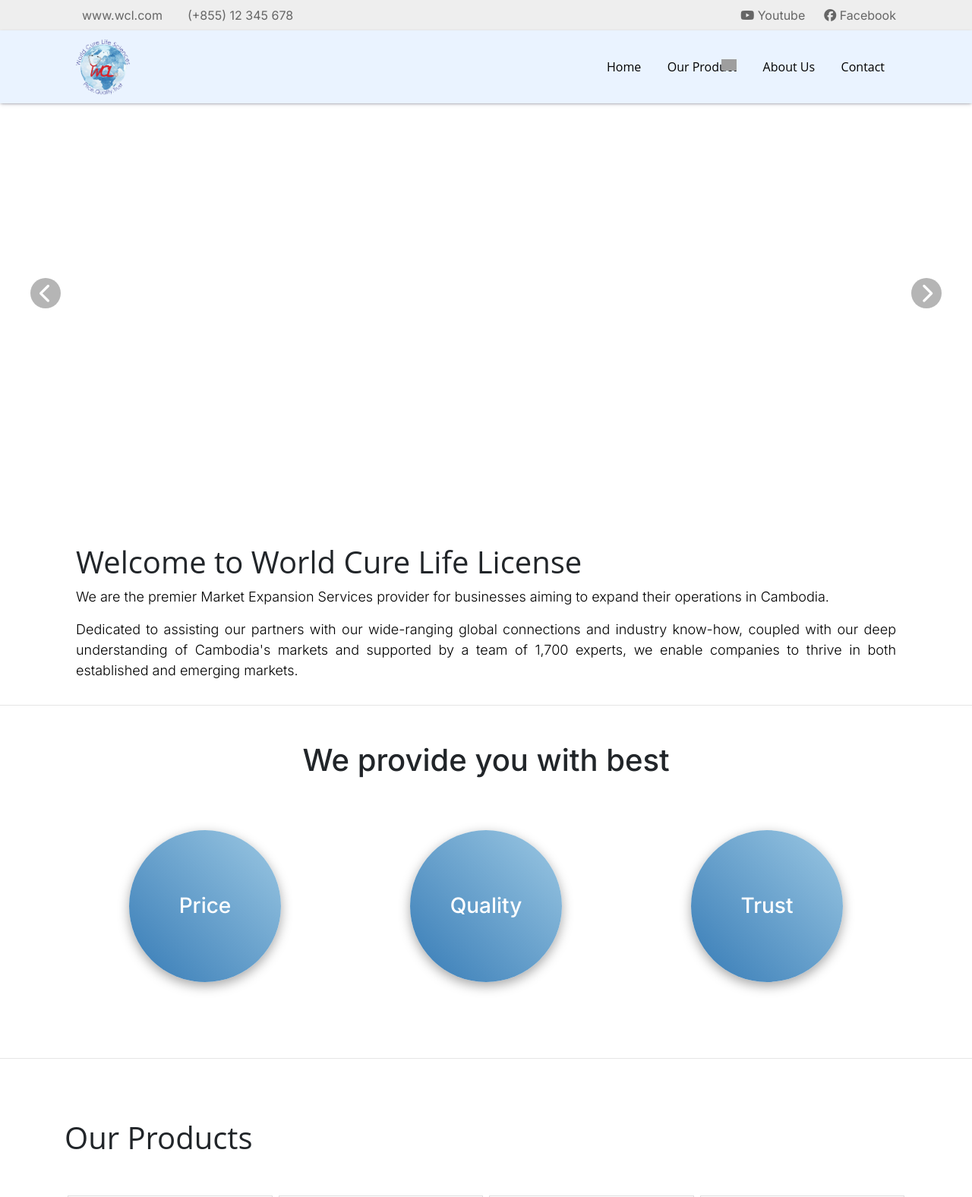
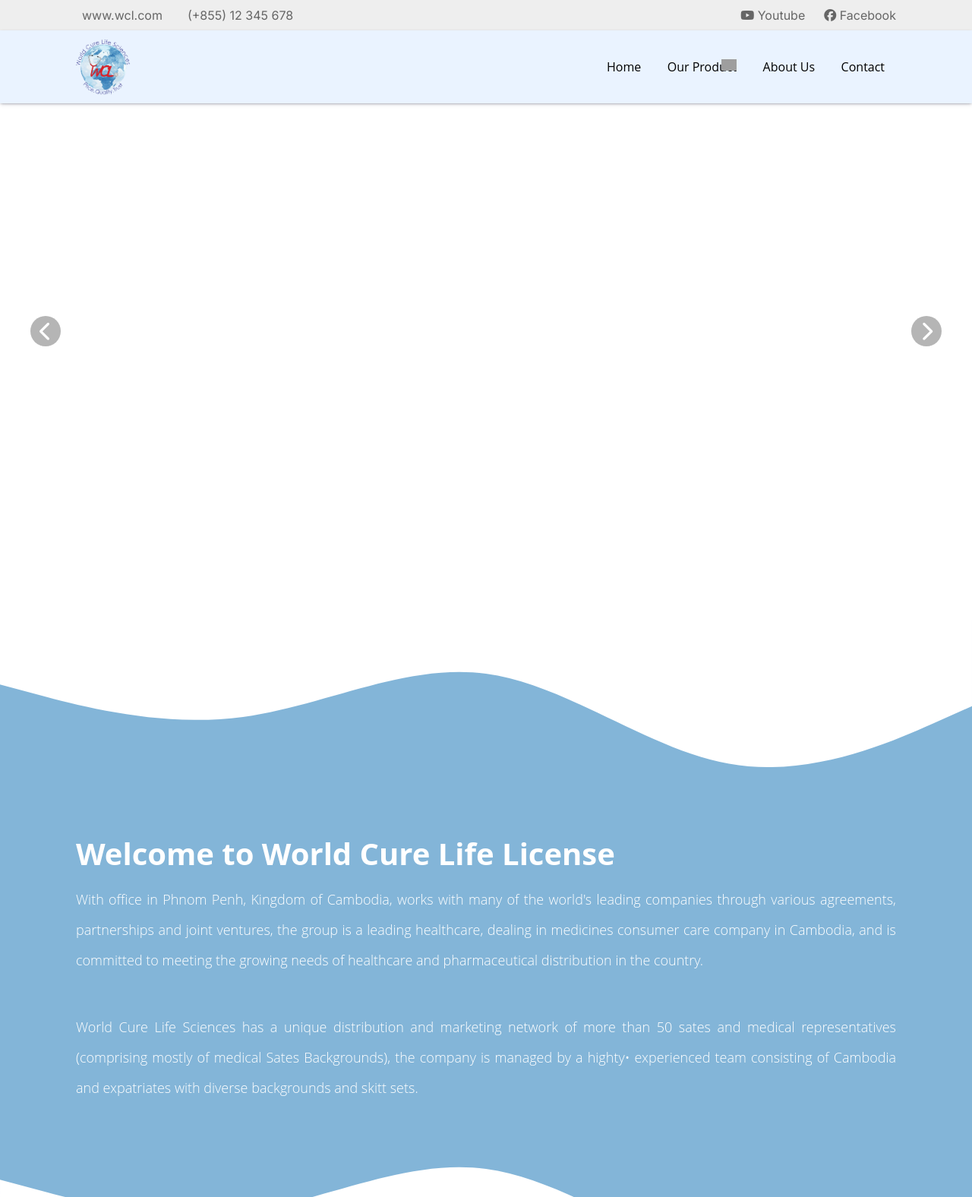
Before and after one commit to monykappa/WCL, a Django app: page / in a window 1280 px wide. Shown: the top 1576 px of the page at 76% size. Run offline with Django 5.2, Linux system fonts and the light colour scheme; data that the repository does not hold is empty; some libraries are stand-ins or nearby versions; grey boxes are pictures that could not be loaded.

Commit message:
style home page

```diff
--- a/static/css/home/home.css
+++ b/static/css/home/home.css
@@ -1,7 +1,7 @@
 .slider {
   position: relative;
   width: 100%;
-  height: 500px;
+  height: 600px;
   margin: 0 auto;
   overflow: hidden;
 }
@@ -107,21 +107,39 @@ button {
   transition: 0.3s all;
 }
 
+
+
+.lower-curve svg{
+  display: block;
+  background-color:#83b5d8 !important;
+}
+.upper-curve svg{
+  display: block;
+  background-color:#83b5d8 !important;
+}
 button:hover {
   background-color: red;
 }
+
+section.custom-shape{
+  margin-top: 5rem;
+}
 section.welcome-ctn{
   font-family: var(--secondary-font);
-  margin-top: 5rem;
+  background-color: #83b5d8 ;
+  color:white !important;
 }
 section.welcome-ctn h1{
+  font-weight: bold;
   font-family: var(--primary-font);
 
 }
 section.welcome-ctn p{
+  line-height: 2.5rem;
+  font-family: var(--primary-font);
   text-align: justify;
   text-justify: inter-word;
-  color:#000;
+  color:rgb(255, 255, 255);
   font-size: 18px;
 }
 .circle-box {
@@ -134,25 +152,58 @@ section.welcome-ctn p{
   font-family: var(--secondary-font);
 }
 
+.top-radius{
+  display: flex;
+  margin:0 auto;
+  border-radius: 50% 50% 0 0;
+  background-image: linear-gradient(to top left, rgb(207, 11, 47), #bd291f);
+  width: 200px;
+  height: 200px;
+  box-shadow: rgba(0, 0, 0, 0.24) 0px 3px 8px;
+}
+.bottom-radius{
+  display: flex;
+  margin:0 auto;
+  border-radius:0 0 50% 50%;
+  border:1px solid rgba(122, 119, 119, 0.196);
+  background-image: linear-gradient(to top left, rgb(255, 255, 255), #f8f6f2);
+  width: 200px;
+  height: 200px;
+  /* box-shadow: rgba(0, 0, 0, 0.25) 0px 54px 55px, rgba(0, 0, 0, 0.12) 0px -12px 30px, rgba(0, 0, 0, 0.12) 0px 4px 6px, rgba(0, 0, 0, 0.17) 0px 12px 13px, rgba(0, 0, 0, 0.09) 0px -3px 5px; */
+}
+
+
+
 .circle {
-
   content:'';
   position: relative;
-  width: 200px;
-  height: 200px;
-  background-image: linear-gradient(to top right, #367bb6, #9cc8e3);
+  width: 300px;
+  height: 300px;
+  background-image: linear-gradient(to top left, #367bb6, #9cc8e3);
   border-radius: 50%;
   display: inline-flex;
   align-items: center;
   justify-content: center;
   box-shadow: rgba(0, 0, 0, 0.35) 0px 5px 15px;
-  margin: 20px;
 }
 
 .circle h3 {
   font-family: var(--secondary-font);
   margin: 0;
   color:#fff;
+}
+
+
+.shape {
+  content:'';
+  position: relative;
+  width: 300px;
+  height: 300px;
+  background-image: linear-gradient(to top left, #367bb6, #9cc8e3);
+  display: inline-flex;
+  align-items: center;
+  justify-content: center;
+  box-shadow: rgba(0, 0, 0, 0.35) 0px 5px 15px;
 }
 
 
@@ -176,7 +227,7 @@ section.welcome-ctn p{
 .hidden-top {
   opacity: 0;
   filter: blur(2px) !important;
-  transform: translateY(-50%) !important;
+  transform: translateY(-20%) !important;
   transition: all 1.5s;
 }
 .hidden-bottom {
@@ -217,6 +268,9 @@ section.product-ctn-home{
   .slide-title h1{
     font-size: 12px;
   }
+  section.welcome-ctn h1{
+    font-size: 22px;
+  }
 
 }
 @media (min-width: 305px) and (max-width: 524px) {
@@ -238,14 +292,18 @@ section.product-ctn-home{
     font-family: "Poppins", sans-serif !important;
     font-size: 22px;
   }
-  section.welcome-ctn{
+  /* section.welcome-ctn{
     margin-top: 2rem;
+  } */
+  section.welcome-ctn h1{
+    font-size: 32px;
   }
   section.welcome-ctn p{
     text-align: justify;
     text-justify: inter-word;
   }
 }
+
 
 @media (min-width: 525px) and (max-width: 761px) {
   button {
--- a/templates/home/home.html
+++ b/templates/home/home.html
@@ -3,8 +3,9 @@
 
 {% block title %} Home {% endblock title %}
 {% block css %}
+
+<link rel="stylesheet" href="{% static 'css/products/products.css' %}">
 <link rel="stylesheet" href="{% static 'css/home/home.css' %}">
-<link rel="stylesheet" href="{% static 'css/products/products.css' %}">
 <link rel="stylesheet" href="{% static 'css/animation/animation.css'%}">
 {% endblock css%}
 
@@ -28,45 +29,84 @@
 
 
 
-<section class="welcome-ctn">
-    <div class="container">
-        <div class="row">
-            <div class="col-md-12">
-                <h1 class="hidden-top">Welcome to World Cure Life License</h1>
-                <p class="hidden-top">We are the premier Market Expansion Services provider for businesses aiming to expand their
-                    operations in Cambodia.</p>
-                <p  class="hidden-bottom">Dedicated to assisting our partners with our wide-ranging global connections and industry know-how,
-                    coupled with our deep understanding of Cambodia's markets and supported by a team of 1,700 experts,
-                    we enable companies to thrive in both established and emerging markets.</p>
+<section class="custom-shape hidden-top">
+    <div class="upper-curve">
+        <svg xmlns="http://www.w3.org/2000/svg" viewBox="0 0 1440 320">
+            <path fill="#fff" fill-opacity="1"
+                d="M0,96L60,112C120,128,240,160,360,144C480,128,600,64,720,80C840,96,960,192,1080,213.3C1200,235,1320,181,1380,154.7L1440,128L1440,0L1380,0C1320,0,1200,0,1080,0C960,0,840,0,720,0C600,0,480,0,360,0C240,0,120,0,60,0L0,0Z">
+            </path>
+        </svg>
+
+    </div>
+    <section class="welcome-ctn">
+        <div class="container welcome-ctn ">
+            <div class="row">
+                <div class="col-md-12">
+                    <h1 class="hidden-top mb-3">Welcome to World Cure Life License</h1>
+                    <p class="hidden-top">With office in Phnom Penh, Kingdom of Cambodia, works with many of the
+                        world's leading companies through various agreements, partnerships and joint
+                        ventures, the group is a leading healthcare, dealing in medicines consumer care
+                        company in Cambodia, and is committed to meeting the growing needs of
+                        healthcare and pharmaceutical distribution in the country.</p>
+                    <p class="hidden-bottom mt-5">World Cure Life Sciences has a unique distribution and marketing
+                        network of
+                        more than 50 sates and medical representatives (comprising mostly of medical
+                        Sates Backgrounds), the company is managed by a highty• experienced team
+                        consisting of Cambodia and expatriates with diverse backgrounds and skitt sets.</p>
+                </div>
             </div>
         </div>
+    </section>
+    <div class="lower-curve">
+        <svg xmlns="http://www.w3.org/2000/svg" viewBox="0 0 1440 320">
+            <path fill="#fff" fill-opacity="1"
+                d="M0,96L60,112C120,128,240,160,360,144C480,128,600,64,720,80C840,96,960,192,1080,213.3C1200,235,1320,181,1380,154.7L1440,128L1440,320L1380,320C1320,320,1200,320,1080,320C960,320,840,320,720,320C600,320,480,320,360,320C240,320,120,320,60,320L0,320Z">
+            </path>
+        </svg>
     </div>
 </section>
 
-<hr>
+
+
 
 <section class="circle-box">
     <h1 class="hidden-top">We provide you with best</h1>
     <div class="container mt-5">
         <div class="row">
-            <div class="col-md-4">
-                <div class="circle hidden-top">
+            <div class="col-md-4 pills">
+                <div class="top-radius  hidden-top">
+                </div>
+                <div class="">
                     <h3>Price</h3>
                 </div>
+                <div class="bottom-radius  hidden-bottom">
+                </div>
+
             </div>
-            <div class="col-md-4">
-                <div class="circle hidden-top">
-                    <h3>Quality</h3>
+            <div class="col-md-4 pills">
+                <div class="top-radius  hidden-top">
                 </div>
+                <div class="">
+                    <h3>Price</h3>
+                </div>
+                <div class="bottom-radius  hidden-bottom">
+                </div>
+
             </div>
-            <div class="col-md-4">
-                <div class="circle hidden-top">
-                    <h3>Trust</h3>
+            <div class="col-md-4 pills">
+                <div class="top-radius  hidden-top">
                 </div>
+                <div class="">
+                    <h3>Price</h3>
+                </div>
+                <div class="bottom-radius  hidden-bottom">
+                </div>
+
             </div>
         </div>
-    </div>
+
 </section>
+
 
 <hr>
 
@@ -74,15 +114,18 @@
     <h1 class="hidden-top">Our Products</h1>
     <div class="row justify-content-start mt-5" id="product-grid">
         <div class="col-6 col-md-4 col-3 hidden-left">
-            <img src="https://assets.sainsburys-groceries.co.uk/gol/8075006/1/640x640.jpg" alt="Product 1" class="img-fluid mx-auto d-block fade-in-left">
+            <img src="https://assets.sainsburys-groceries.co.uk/gol/8075006/1/640x640.jpg" alt="Product 1"
+                class="img-fluid mx-auto d-block fade-in-left">
             <p class="productName">Product 1</p>
             <ul class="product-description hidden">
                 <li>vitamin a</li>
                 <li>vitamin b</li>
             </ul>
         </div>
+
         <div class="col-6 col-md-4 col-3 hidden-left">
-            <img src="https://assets.sainsburys-groceries.co.uk/gol/8075006/1/640x640.jpg" alt="Product 1" class="img-fluid mx-auto d-block fade-in-left">
+            <img src="https://assets.sainsburys-groceries.co.uk/gol/8075006/1/640x640.jpg" alt="Product 1"
+                class="img-fluid mx-auto d-block fade-in-left">
             <p class="productName">Product 1</p>
             <ul class="product-description hidden">
                 <li>vitamin a</li>
@@ -90,7 +133,8 @@
             </ul>
         </div>
         <div class="col-6 col-md-4 col-3 hidden-right">
-            <img src="https://assets.sainsburys-groceries.co.uk/gol/8075006/1/640x640.jpg" alt="Product 1" class="img-fluid mx-auto d-block fade-in-left">
+            <img src="https://assets.sainsburys-groceries.co.uk/gol/8075006/1/640x640.jpg" alt="Product 1"
+                class="img-fluid mx-auto d-block fade-in-left">
             <p class="productName">Product 1</p>
             <ul class="product-description hidden">
                 <li>vitamin a</li>
@@ -98,7 +142,8 @@
             </ul>
         </div>
         <div class="col-6 col-md-4 col-3 hidden-right">
-            <img src="https://assets.sainsburys-groceries.co.uk/gol/8075006/1/640x640.jpg" alt="Product 1" class="img-fluid mx-auto d-block fade-in-left">
+            <img src="https://assets.sainsburys-groceries.co.uk/gol/8075006/1/640x640.jpg" alt="Product 1"
+                class="img-fluid mx-auto d-block fade-in-left">
             <p class="productName">Product 1</p>
             <ul class="product-description hidden">
                 <li>vitamin a</li>
```
